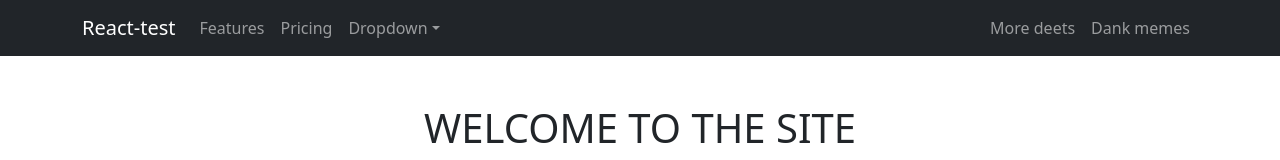
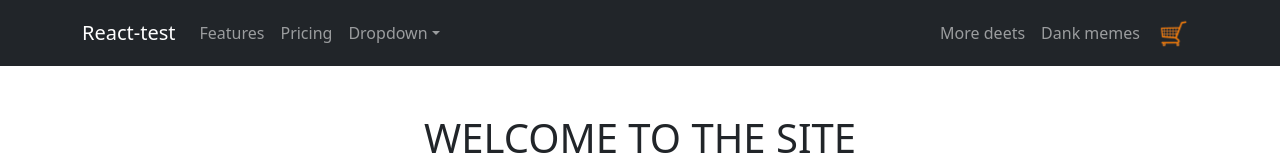
Before and after one commit to aziz4ammar/professional-react-website, a React (Create React App) app: page / in a window 1280 px wide. Shown: the top 160 px of the page. Built offline with nearby package versions, Linux system fonts and the light colour scheme.

Commit message:
commit number #97

```diff
--- a/src/App.css
+++ b/src/App.css
@@ -17,6 +17,10 @@
 }
 .card{
   margin-bottom: 35px;
+}
+.abc{
+  width: 50px;
+  height: 50px;
 }
 
 @media (prefers-reduced-motion: no-preference) {
--- a/src/Components/Navbar/Headder.jsx
+++ b/src/Components/Navbar/Headder.jsx
@@ -3,7 +3,7 @@ import Nav from 'react-bootstrap/Nav';
 import Navbar from 'react-bootstrap/Navbar';
 import NavDropdown from 'react-bootstrap/NavDropdown';
 import 'bootstrap/dist/css/bootstrap.min.css';
-
+import  abc  from "../img/abc.png";
 function CollapsibleExample() {
   return (
     <div>
@@ -34,6 +34,7 @@ function CollapsibleExample() {
               </Nav.Link>
             </Nav>
           </Navbar.Collapse>
+          <img className='abc' src={abc} alt="" />
         </Container>
       </Navbar>
       <br />
```
Also changed, not shown: src/Components/img/abc.png (added), src/Components/img/aqq.jpg (deleted).
